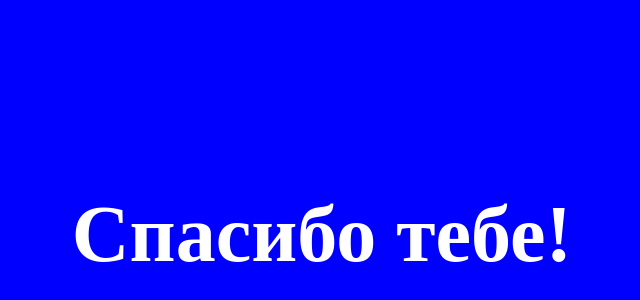
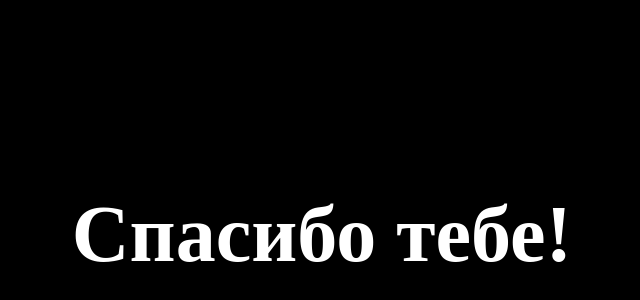
Before and after one commit to keydevelops/helmetsrvads, a plain HTML site: page index.html in a window 1280 px wide. Shown: the part 166-466 px from the top of the page, without its empty margins (318-958 px from the left). Drawn offline with Linux system fonts and the light colour scheme.

Commit message:
Update index.html

```diff
--- a/index.html
+++ b/index.html
@@ -1,8 +1,8 @@
 <html>
         <head>
-            <meta name="surfe.pro" content="ebd58810916d5a41be045e45f02d2d6a">
+            <title> HelmetSRV ADS </title>
         </head>
-        <body style='background-color:#0000ff; display:flex; justify-content:center; align-items:center; height:100vh; margin:0; padding:0;'>
+        <body style='background-color:#000000; display:flex; justify-content:center; align-items:center; height:100vh; margin:0; padding:0;'>
             <h1 style='color:#fff; font-size:5em; text-align:center;'>Спасибо тебе!</h1>
         </body>
     </html>
```
